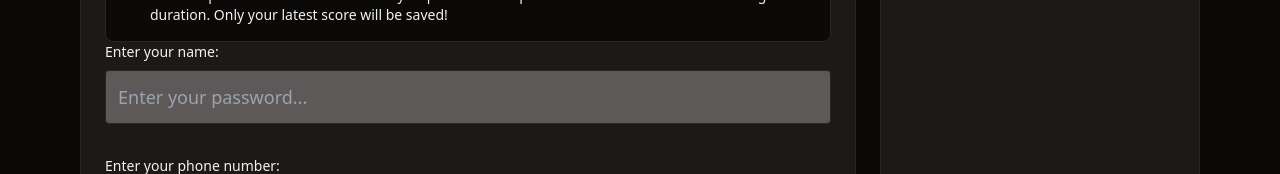
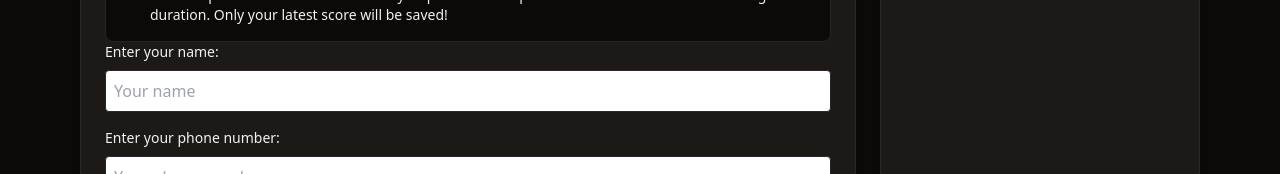
Before and after one commit to mouadenna/landingPage, a React (Vite) app: page /password-game in a window 1280 px wide. Shown: the part 206-380 px from the top of the page. Built offline with nearby package versions, Linux system fonts and the light colour scheme; no server answers; the database is empty.

Commit message:
Update PasswordGame.tsx

```diff
--- a/src/components/PasswordGame.tsx
+++ b/src/components/PasswordGame.tsx
@@ -160,7 +160,6 @@ export default function PasswordGame() {
   const [showTutorial, setShowTutorial] = useState(true);
   const [playerData, setPlayerData] = useState<PlayerData | null>(null);
 
-  // Updated game timer effect
   useEffect(() => {
     const timer = setInterval(() => {
       const remaining = getTimeLeft();
@@ -175,7 +174,6 @@ export default function PasswordGame() {
     return () => clearInterval(timer);
   }, [gameStarted]);
 
-  // Firebase Leaderboard Effect
   useEffect(() => {
     const leaderboardRef = query(ref(database, 'leaderboard'), orderByChild('score'), limitToLast(10));
     onValue(leaderboardRef, (snapshot) => {
@@ -189,7 +187,6 @@ export default function PasswordGame() {
     });
   }, []);
 
-  // Load player data effect
   useEffect(() => {
     const loadPlayerData = async () => {
       if (phoneNumber) {
@@ -200,6 +197,7 @@ export default function PasswordGame() {
           const data = snapshot.val() as PlayerData;
           const now = Date.now();
 
+          // Reset tries if 24 hours have passed
           if (data.lastAttemptTime && now - data.lastAttemptTime > TRIES_RESET_TIME) {
             data.triesLeft = MAX_TRIES;
           }
@@ -213,18 +211,7 @@ export default function PasswordGame() {
     loadPlayerData();
   }, [phoneNumber]);
 
-  // Handle game start
   const handleStart = async () => {
-    if (!isGameActive()) {
-      const now = getMoroccanTime().getTime();
-      if (now < GAME_START_TIME) {
-        alert(`The game hasn't started yet. It will begin at ${new Date(GAME_START_TIME).toLocaleString('en-US', { timeZone: 'Africa/Casablanca' })} Moroccan time`);
-      } else {
-        alert("The game has ended. Please wait for the next round.");
-      }
-      return;
-    }
-
     if (showRegistration && (!playerName.trim() || !phoneNumber.trim())) {
       alert("Please enter your name and phone number before starting!");
       return;
@@ -256,7 +243,6 @@ export default function PasswordGame() {
     setShowTutorial(false);
   };
 
-  // Handle submit
   const handleSubmit = async () => {
     if (!playerData) return;
 
@@ -332,13 +318,13 @@ export default function PasswordGame() {
                   <div>
                     <label htmlFor="playerName" className="block mb-2 text-sm font-medium">Enter your name:</label>
                     <input
-  type="text"
-  value={password}
-  onChange={(e) => setPassword(e.target.value)}
-  placeholder="Enter your password..."
-  className="w-full p-3 border rounded mb-4 text-lg text-black focus:ring-2 focus:ring-blue-500 focus:outline-none"
-  disabled={!gameStarted || gameOver}
-/>
+                      id="playerName"
+                      type="text"
+                      value={playerName}
+                      onChange={(e) => setPlayerName(e.target.value)}
+                      className="w-full p-2 border rounded focus:ring-2 focus:ring-blue-500 focus:outline-none text-black"
+                      placeholder="Your name"
+                    />
                   </div>
                   <div>
                     <label htmlFor="phoneNumber" className="block mb-2 text-sm font-medium">Enter your phone number:</label>
```
